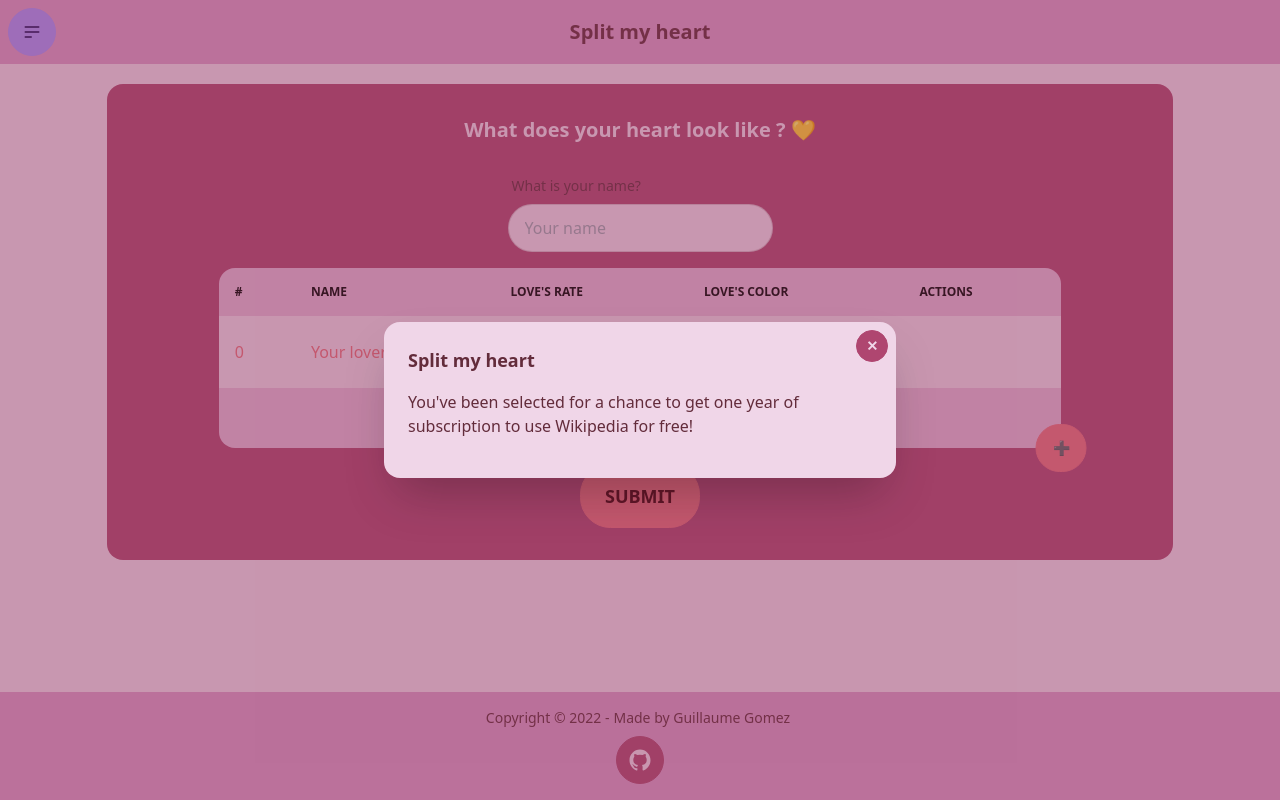
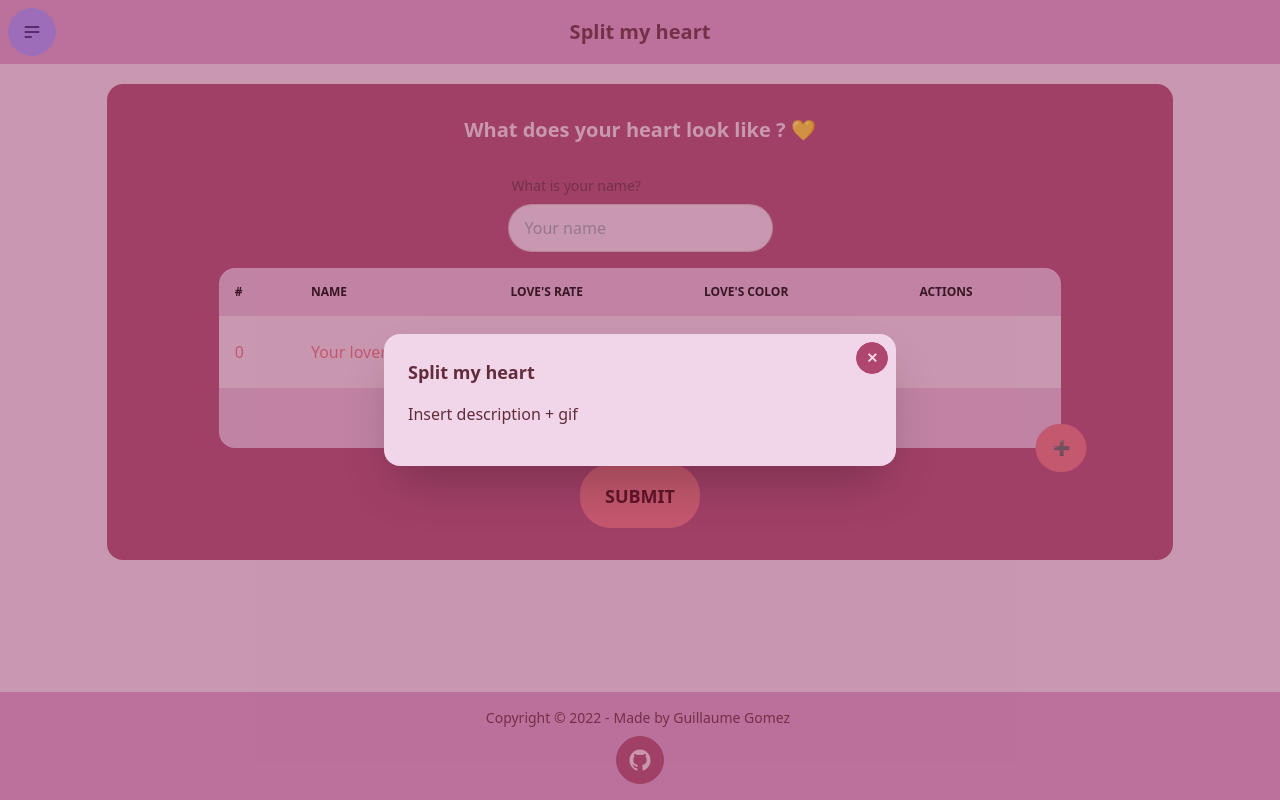
Before and after one commit to guillaume-gomez/split-my-heart, a React (Create React App) app: page /#/ in a window 1280 px wide. Built offline with nearby package versions, Linux system fonts and the light colour scheme.

Commit message:
wording popup

```diff
--- a/src/Components/PopUp.tsx
+++ b/src/Components/PopUp.tsx
@@ -22,7 +22,7 @@ function PopUp() {
       <div className="modal-box relative">
         <label htmlFor="my-modal-3" className="btn btn-sm btn-circle absolute right-2 top-2" onClick={() => setOpen(false)}>✕</label>
         <h3 className="text-lg font-bold">Split my heart </h3>
-        <p className="py-4">You've been selected for a chance to get one year of subscription to use Wikipedia for free!</p>
+        <p className="py-4">Insert description + gif</p>
       </div>
     </div>
   );
```
